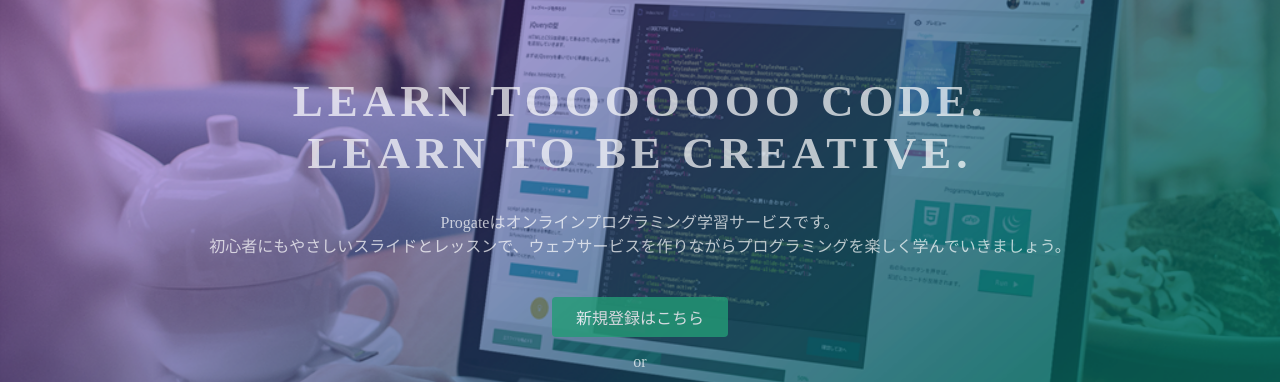
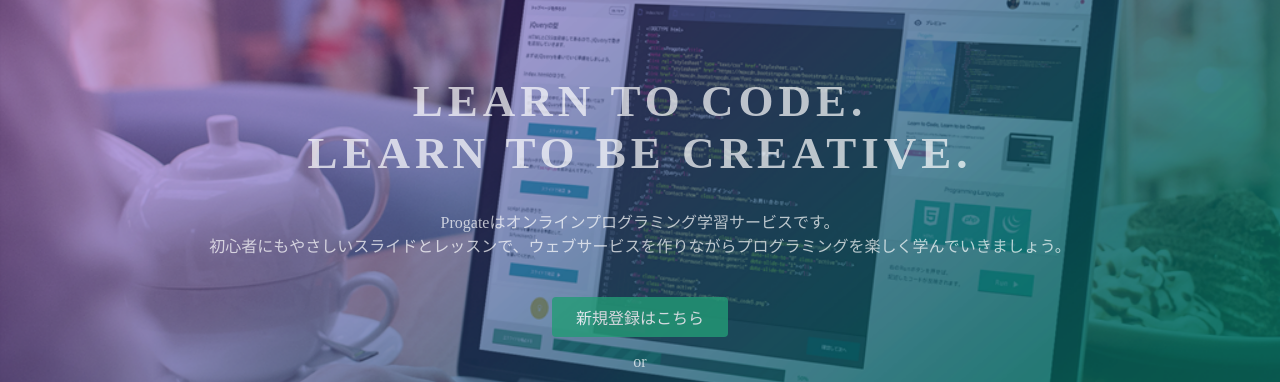
Before and after one commit to Aiida7923/aiida7923.dithub.io, a plain HTML site: page index.html in a window 1280 px wide. Shown: the part 135-517 px from the top of the page. Drawn offline with Linux system fonts and the light colour scheme.

Commit message:
Update index.html

```diff
--- a/index.html
+++ b/index.html
@@ -23,7 +23,7 @@
   </header>
   <div class="top-wrapper">
     <div class="container">
-      <h1>LEARN TOOOOOOO CODE.<br>LEARN TO BE CREATIVE.</h1>
+      <h1>LEARN TO CODE.<br>LEARN TO BE CREATIVE.</h1>
       <p>Progateはオンラインプログラミング学習サービスです。<br>初心者にもやさしいスライドとレッスンで、ウェブサービスを作りながらプログラミングを楽しく学んでいきましょう。</p>
       <div class="btn-wrapper">
         <a href="#" class="btn signup">新規登録はこちら</a>
```
